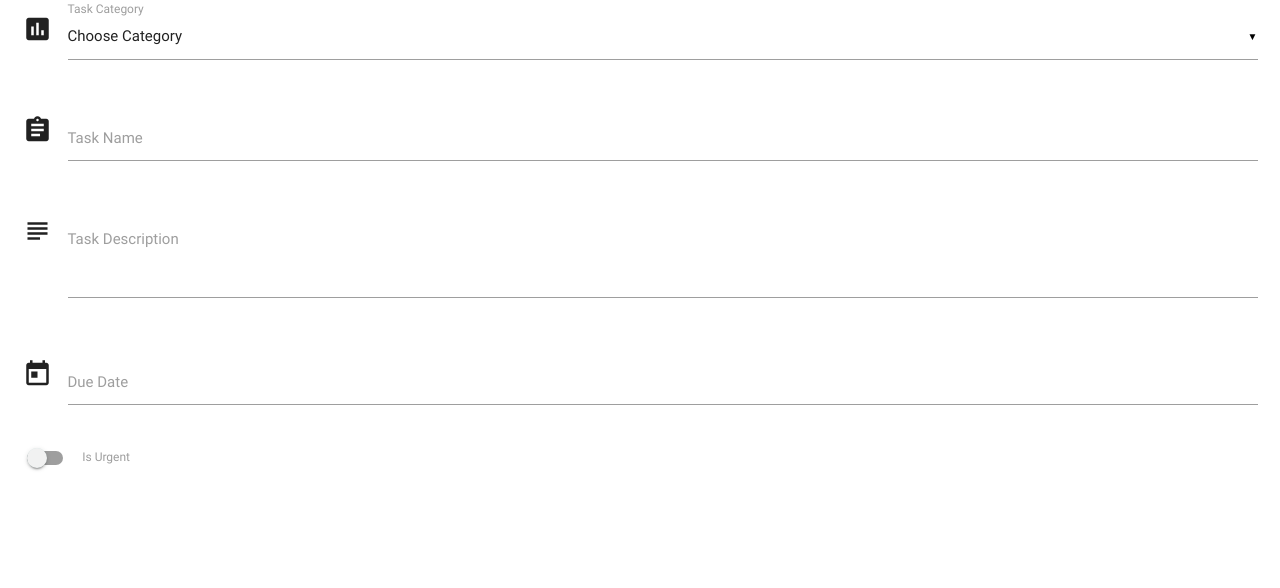
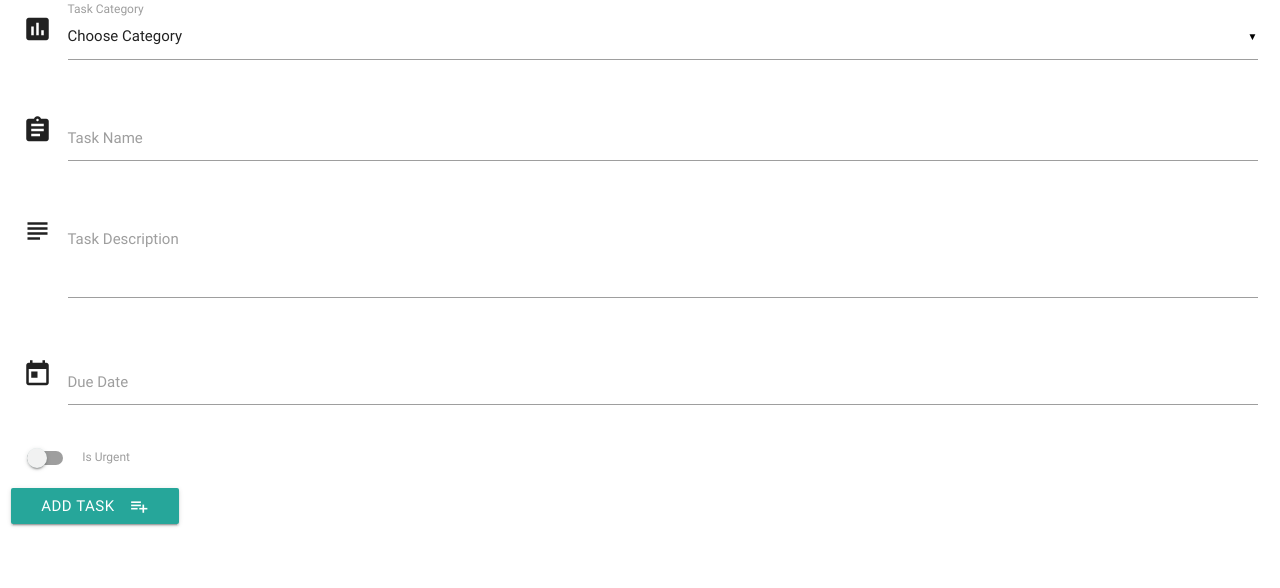
Before and after one commit to CharOConnell/task-manager-walkthrough, a Flask app: page /add_task in a window 1280 px wide. Shown: the part 89-677 px from the top of the page. Run offline with Flask 2, Linux system fonts and the light colour scheme; data that the repository does not hold is empty; some libraries are stand-ins or nearby versions.

Commit message:
Added the new task into the tasks

```diff
--- a/app.py
+++ b/app.py
@@ -1,10 +1,9 @@
 import os
-from flask import Flask, render_template, redirect, url_for
+from flask import Flask, render_template, redirect, url_for, request
 from flask_pymongo import PyMongo
 from bson.objectid import ObjectId
 
 app = Flask(__name__)
-
 app.config["MONGO_DBNAME"] = 'task_manager'
 app.config["MONGO_URI"] = os.getenv('MONGO_URI','mongodb://localhost')
 
@@ -12,6 +11,7 @@ mongo = PyMongo(app)
 
 
 @app.route('/')
+
 @app.route('/get_tasks')
 def get_tasks():
     return render_template('tasks.html', tasks=mongo.db.tasks.find())
@@ -20,6 +20,11 @@ def get_tasks():
 def add_task():
     return render_template('addtask.html', categories=mongo.db.categories.find())
 
+@app.route('/insert_task', methods=['POST'])
+def insert_task():
+    tasks = mongo.db.tasks
+    tasks.insert_one(request.form.to_dict())
+    return redirect(url_for('get_tasks'))
 
 if __name__ == '__main__':
     app.run(host=os.getenv('IP','0.0.0.0'),
--- a/templates/addtask.html
+++ b/templates/addtask.html
@@ -1,8 +1,7 @@
 {% extends 'base.html' %} {% block content %}
-
 <h3>Add Task</h3>
 <div class="row">
-	<form class="col s12">
+	<form action="{{ url_for('insert_task') }}" method="POST" class="col s12">
 		<div class="row">
 			<div class="input-field col s12">
 				<i class="material-icons prefix">poll</i>
@@ -45,6 +44,9 @@
                 </label>
 			</div>
 		</div>
+		<button class="btn waves-effect waves-light" type="submit" name="action">Add Task
+            <i class="material-icons right">playlist_add</i>
+        </button>
 	</form>
 </div>
 
```
